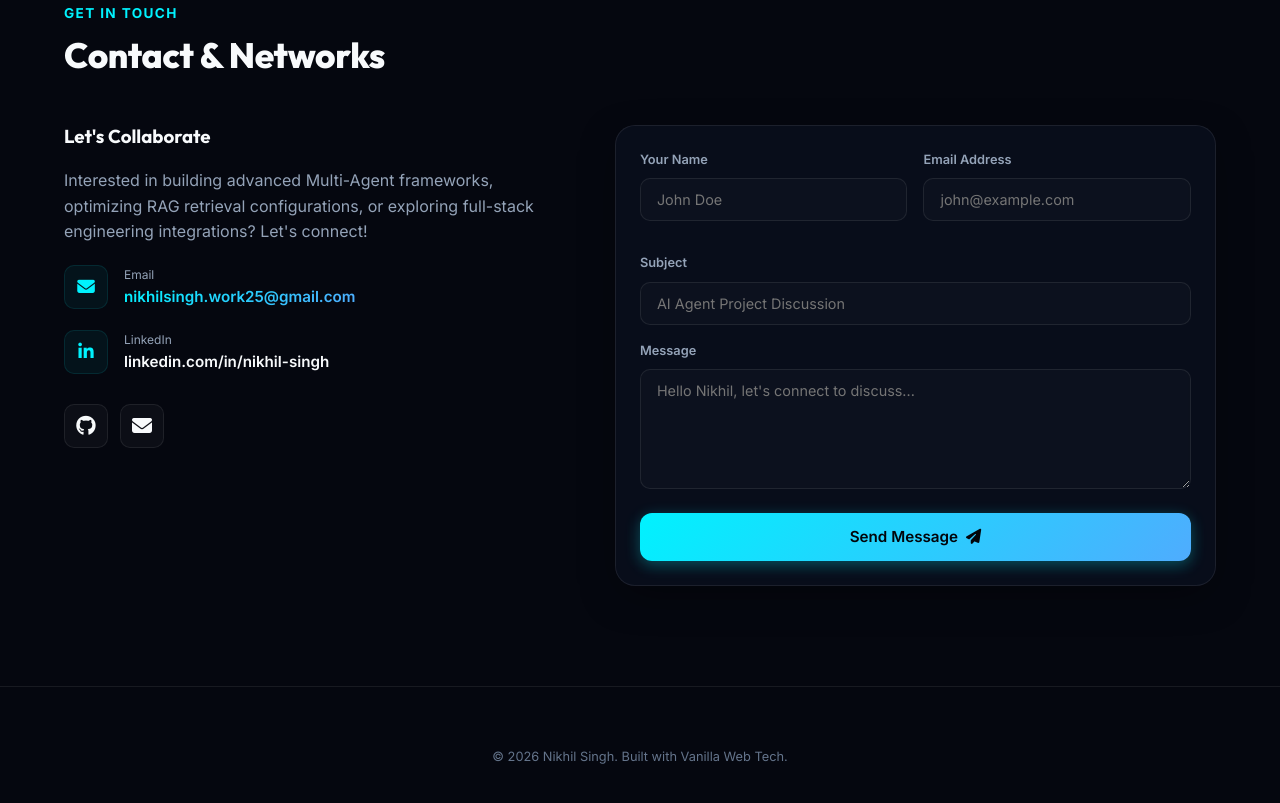
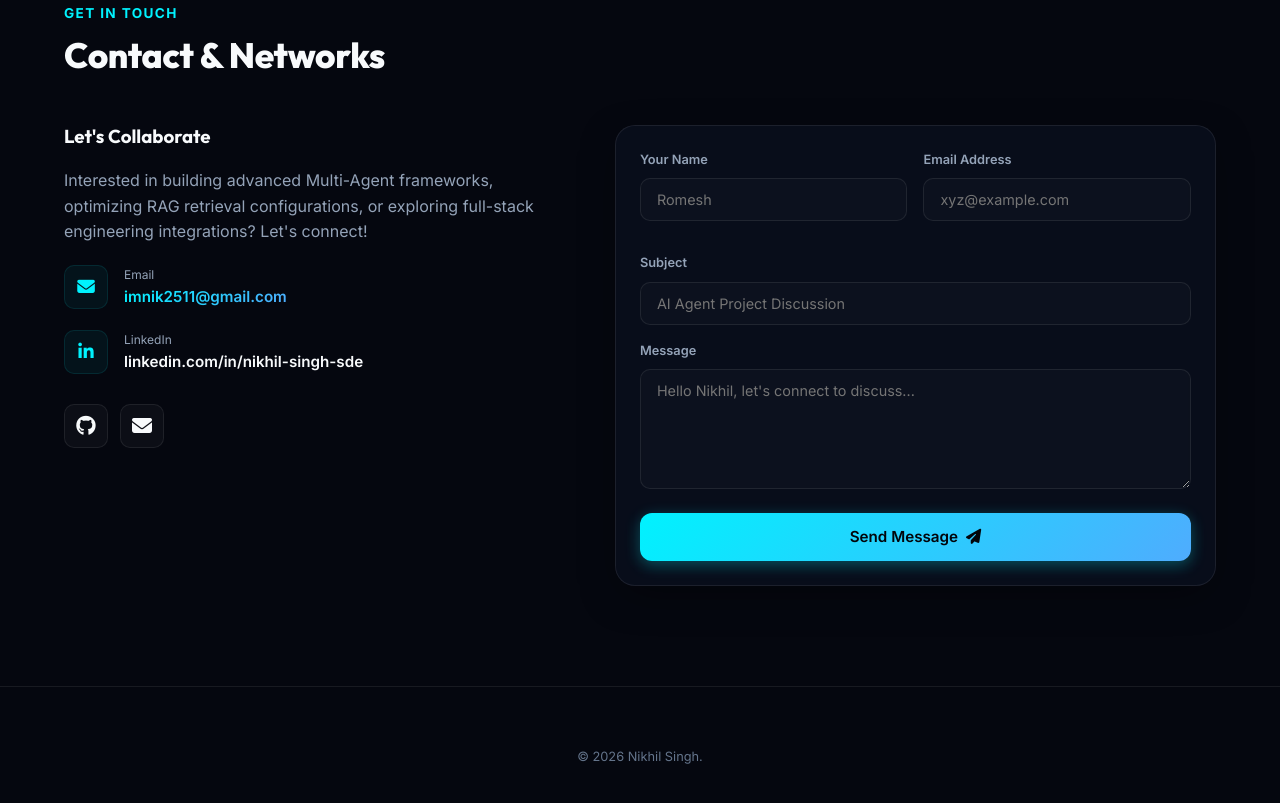
Before and after one commit to nikk2511/nikhil-personal-portfolio, a plain HTML site: page index.html in a window 1280 px wide. Shown: the part 4952-5755 px from the top of the page. Drawn offline with Linux system fonts and the light colour scheme.

Commit message:
Update contact information and form placeholders

```diff
--- a/index.html
+++ b/index.html
@@ -699,7 +699,7 @@ class RAG(dspy.Module):
             <div class="contact-method-icon"><i class="fa-solid fa-envelope"></i></div>
             <div class="contact-method-text">
               <span>Email</span>
-              <a href="mailto:nikhilsingh.work25@gmail.com" class="text-gradient">nikhilsingh.work25@gmail.com</a>
+              <a href="mailto:imnik2511@gmail.com" class="text-gradient">imnik2511@gmail.com</a>
             </div>
           </div>
 
@@ -707,13 +707,13 @@ class RAG(dspy.Module):
             <div class="contact-method-icon"><i class="fa-brands fa-linkedin-in"></i></div>
             <div class="contact-method-text">
               <span>LinkedIn</span>
-              <a href="https://linkedin.com" target="_blank">linkedin.com/in/nikhil-singh</a>
+              <a href="https://linkedin.com/in/nikhil-singh-sde" target="_blank">linkedin.com/in/nikhil-singh-sde</a>
             </div>
           </div>
 
           <div class="social-links">
             <a href="https://github.com/nikk2511" target="_blank" class="social-btn" aria-label="GitHub"><i class="fa-brands fa-github"></i></a>
-            <a href="mailto:nikhilsingh.work25@gmail.com" class="social-btn" aria-label="Email"><i class="fa-solid fa-envelope"></i></a>
+            <a href="mailto:imnik2511@gmail.com" class="social-btn" aria-label="Email"><i class="fa-solid fa-envelope"></i></a>
           </div>
         </div>
 
@@ -723,11 +723,11 @@ class RAG(dspy.Module):
             <div class="form-group-row">
               <div class="form-group">
                 <label for="form-name" class="form-label">Your Name</label>
-                <input type="text" id="form-name" class="form-control" placeholder="John Doe" required>
+                <input type="text" id="form-name" class="form-control" placeholder="Romesh " required>
               </div>
               <div class="form-group">
                 <label for="form-email" class="form-label">Email Address</label>
-                <input type="email" id="form-email" class="form-control" placeholder="john@example.com" required>
+                <input type="email" id="form-email" class="form-control" placeholder="xyz@example.com" required>
               </div>
             </div>
             <div class="form-group">
@@ -752,7 +752,7 @@ class RAG(dspy.Module):
   <footer>
     <div class="container">
       <p class="footer-text">
-        © 2026 Nikhil Singh. Built with Vanilla Web Tech.
+        © 2026 Nikhil Singh.
       </p>
     </div>
   </footer>
```
